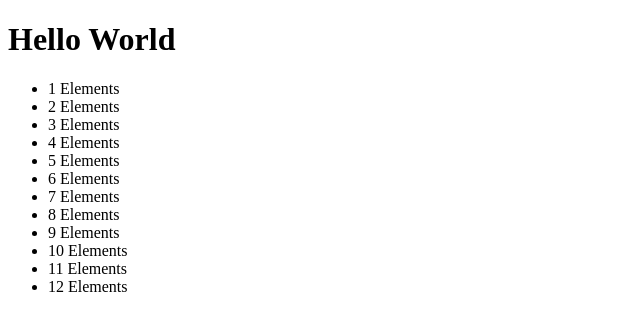
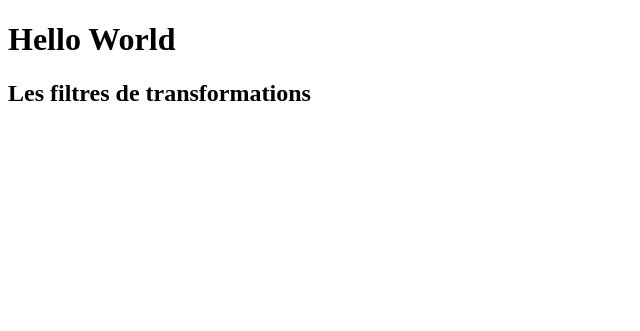
Before and after one commit to Amar2050/YesCode-1423, a Symfony app: template templates/home/index.html.twig in a window 1280 px wide. Shown: the top 331 px of the page, without its empty margins (0-640 px from the left). Run offline with Twig, Linux system fonts and the light colour scheme; the template is opened without the code that fills it, so the values that code supplies are empty; some libraries are stand-ins or nearby versions.

Commit message:
TWIG FILTRE ou PIPE

```diff
--- a/src/Controller/HomeController.php
+++ b/src/Controller/HomeController.php
@@ -16,7 +16,7 @@ class HomeController extends AbstractController
         $user = new stdClass();
         $user->isConnected = true;
         $user->age = 28;
-        $author = "Loïs Snowden";
+        $author = "lOïS sNowden";
         $article = new stdClass();
         $article->title = "La théorie des fluides gastriques !";
         $article->intro = "Tout savoir sur le bidon...";
--- a/templates/home/index.html.twig
+++ b/templates/home/index.html.twig
@@ -8,15 +8,10 @@
 <div>
     <h1> Hello World </h1>
 
+<h2>Les filtres de transformations</h2>
 
-<ul>
-    {% for i in 1..12 %}
-        <li>
-        {{ i }} Elements
-        </li>
-    {% endfor %}
-</ul>
 
+<p>{{ article.title | upper }}</p>
 
 </div>
 
```
